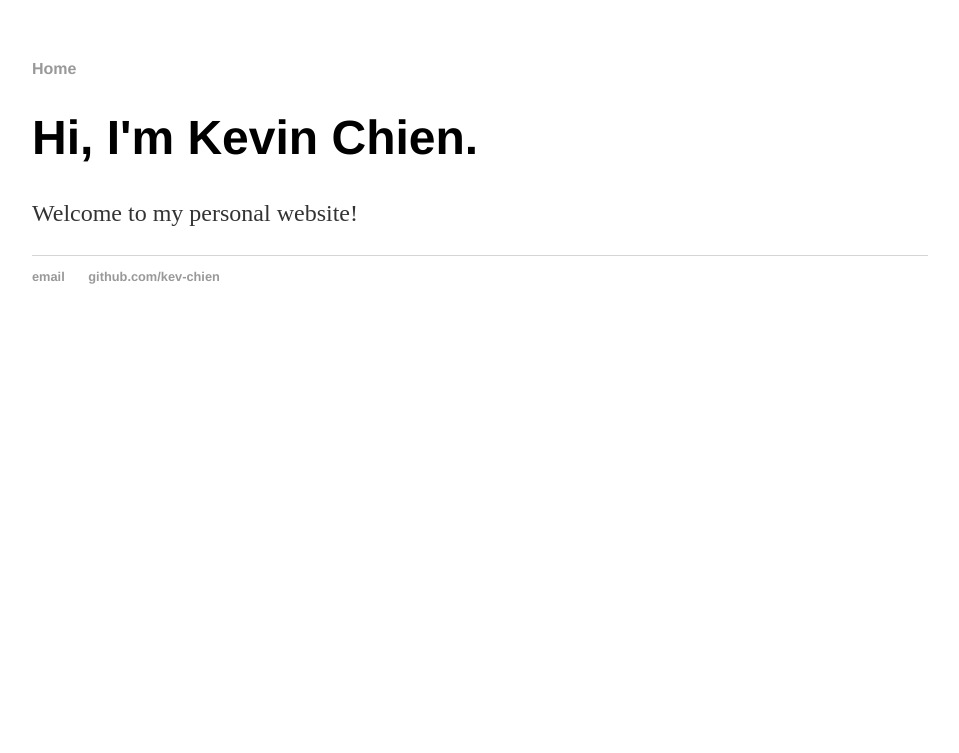
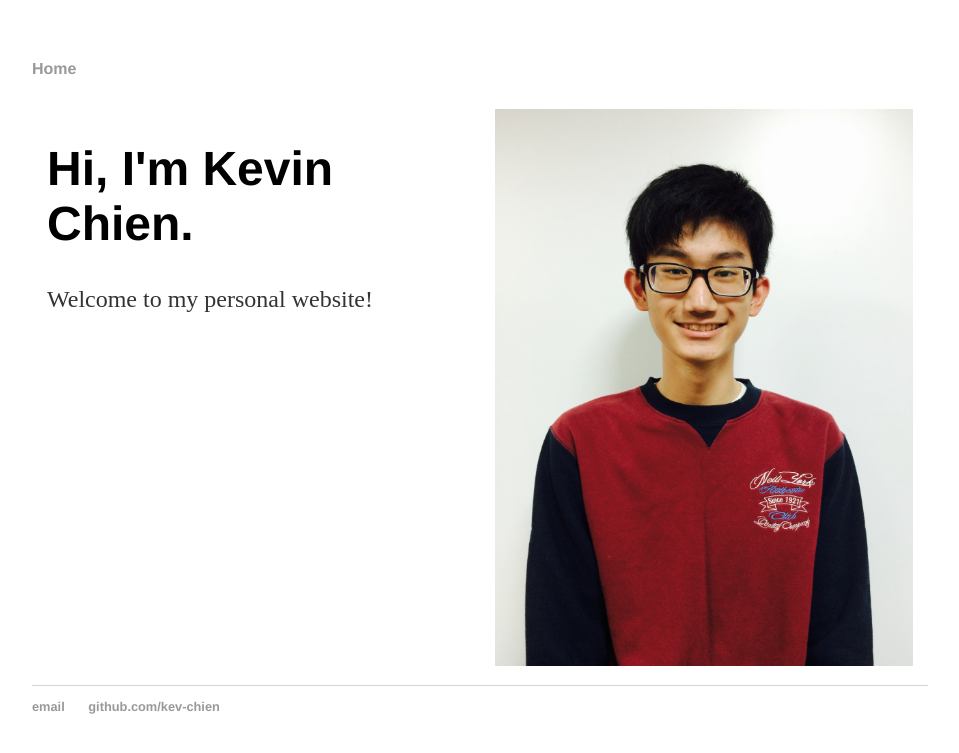
Before and after one commit to kev-chien/kev-chien.github.io, a Jekyll site: the page built from index.html, in a window 1280 px wide. Shown: the top 753 px of the page, without its empty margins (160-1119 px from the left). Built offline with Jekyll 4.4.1, drawn with Linux system fonts in a browser that asks for light colours.

Commit message:
Added picture of self

```diff
--- a/css/main.css
+++ b/css/main.css
@@ -41,3 +41,53 @@
 ul.posts li {
     list-style: none;
 }
+
+* {
+  box-sizing: border-box;
+}
+
+.row::after {
+    content: "";
+    clear: both;
+    display: table;
+}
+
+[class*="col-"] {
+    float: left;
+    padding: 15px;
+}
+
+/* For mobile phones: */
+[class*="col-"] {
+    width: 100%;
+}
+@media only screen and (min-width: 600px) {
+    /* For tablets: */
+    .col-m-1 {width: 8.33%;}
+    .col-m-2 {width: 16.66%;}
+    .col-m-3 {width: 25%;}
+    .col-m-4 {width: 33.33%;}
+    .col-m-5 {width: 41.66%;}
+    .col-m-6 {width: 50%;}
+    .col-m-7 {width: 58.33%;}
+    .col-m-8 {width: 66.66%;}
+    .col-m-9 {width: 75%;}
+    .col-m-10 {width: 83.33%;}
+    .col-m-11 {width: 91.66%;}
+    .col-m-12 {width: 100%;}
+}
+@media only screen and (min-width: 768px) {
+    /* For desktop: */
+    .col-1 {width: 8.33%;}
+    .col-2 {width: 16.66%;}
+    .col-3 {width: 25%;}
+    .col-4 {width: 33.33%;}
+    .col-5 {width: 41.66%;}
+    .col-6 {width: 50%;}
+    .col-7 {width: 58.33%;}
+    .col-8 {width: 66.66%;}
+    .col-9 {width: 75%;}
+    .col-10 {width: 83.33%;}
+    .col-11 {width: 91.66%;}
+    .col-12 {width: 100%;}
+}
--- a/index.html
+++ b/index.html
@@ -2,7 +2,15 @@
 layout: default
 title: Kevin Chien - Home
 ---
-<div class="blurb">
-		<h1>Hi, I'm Kevin Chien.</h1>
-		<p>Welcome to my personal website!</p>
-</div><!-- /.blurb -->
+<div class="row">
+	<div class="col-6 col-m-5">
+		<div class="blurb">
+			<h1>Hi, I'm Kevin Chien.</h1>
+			<p>Welcome to my personal website!</p>
+		</div><!-- /.blurb -->
+	</div>
+	<div class="col-6 col-m-7">
+		<!-- img width 2448, height 3264 -->
+		<img src="/greetings.jpg" alt "Picture of Me" style="width: 100%; height: 100%">
+	</div>
+</div>
```
Also changed, not shown: greetings.jpg (added).
